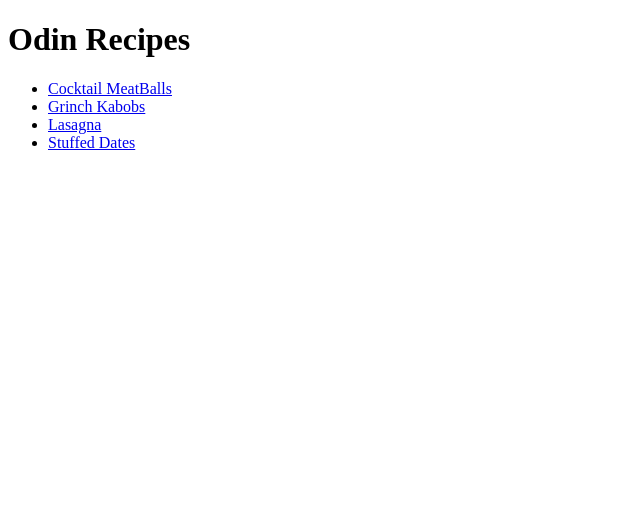
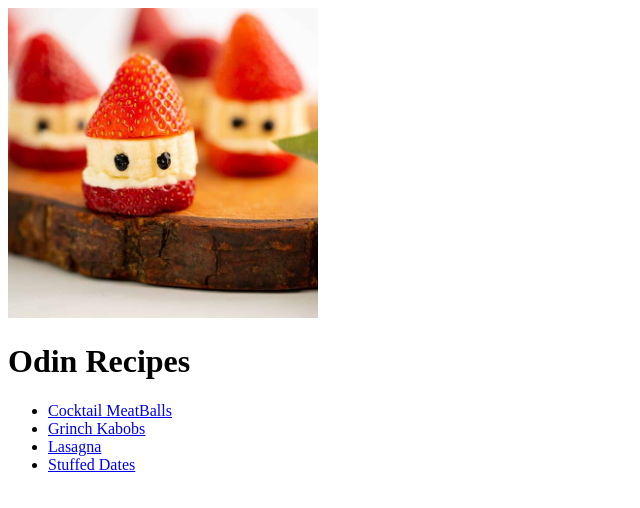
Before and after one commit to EternalMeek/odin-recipes, a plain HTML site: page index.html in a window 1280 px wide. Shown: the whole page, without its empty margins (0-640 px from the left). Drawn offline with Linux system fonts and the light colour scheme.

Commit message:
added a picture of appetizer on main page

```diff
--- a/index.html
+++ b/index.html
@@ -5,6 +5,7 @@
 <head>
     <meta charset="utf-8">
     <title>Odin Recipes</title>
+    <img src="snack.jpeg" alt="picture of appetizer made using strawberries" height="310" width="310">
 </head>
 
 <body>
```
Also changed, not shown: snack.jpeg (added).
